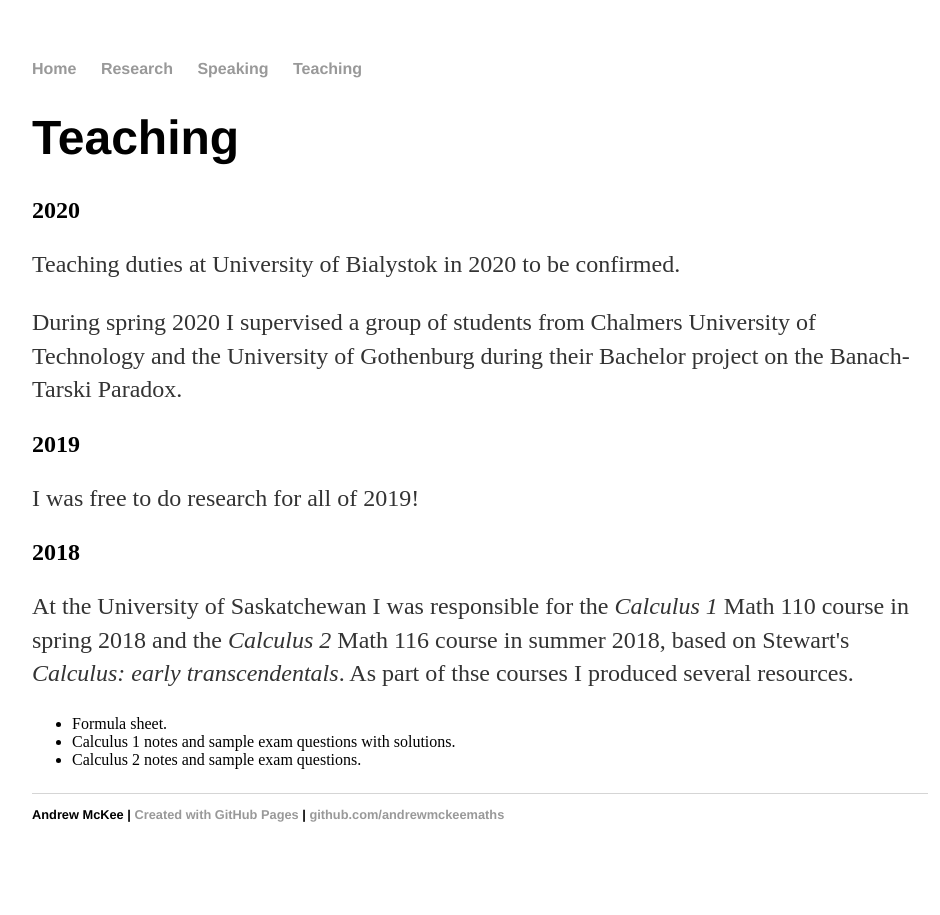
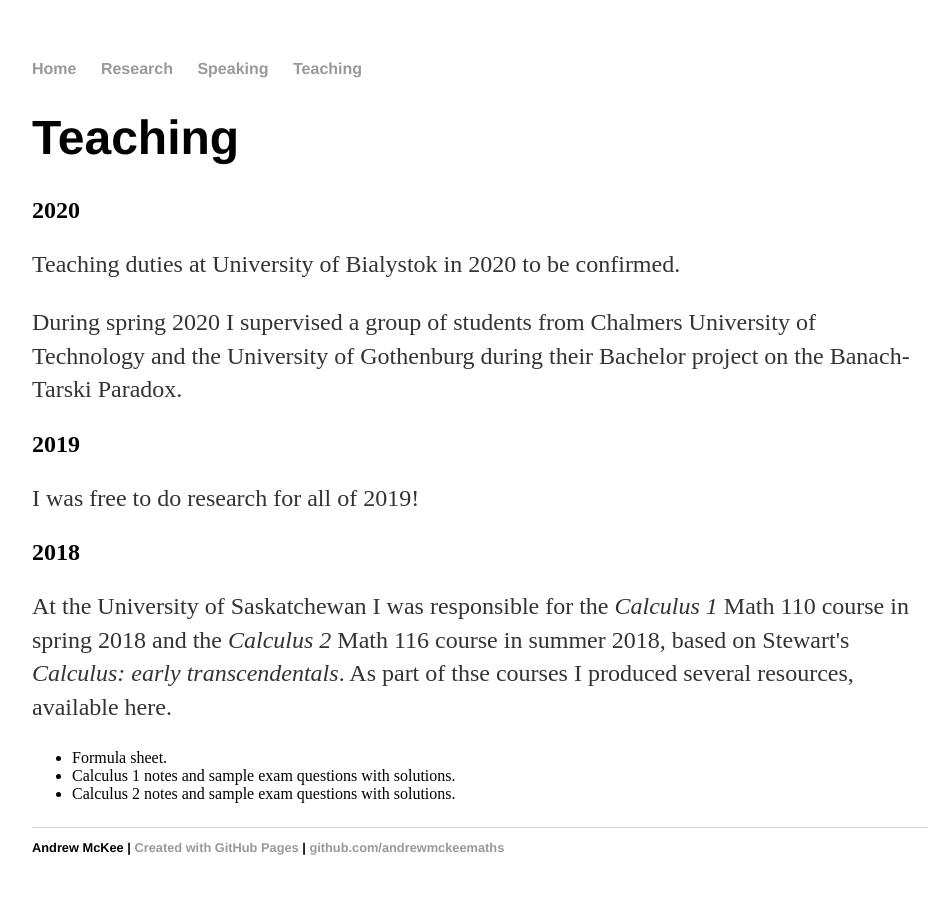
Before and after one commit to andrewmckeemaths/andrewmckeemaths.github.io, a Jekyll site: the page built from teaching/index.html, in a window 1280 px wide. Shown: the whole page, without its empty margins (160-1100 px from the left). Built offline with Jekyll 4.4.1, drawn with Linux system fonts in a browser that asks for light colours.

Commit message:
Update index.html

```diff
--- a/teaching/index.html
+++ b/teaching/index.html
@@ -17,10 +17,10 @@
 
 <h2>2018</h2>
 
-<p>At the University of Saskatchewan I was responsible for the <em>Calculus 1</em> Math 110 course in spring 2018 and the <em>Calculus 2</em> Math 116 course in summer 2018, based on Stewart's <em>Calculus: early transcendentals</em>. As part of thse courses I produced several resources.
+<p>At the University of Saskatchewan I was responsible for the <em>Calculus 1</em> Math 110 course in spring 2018 and the <em>Calculus 2</em> Math 116 course in summer 2018, based on Stewart's <em>Calculus: early transcendentals</em>. As part of thse courses I produced several resources, available here.
   <ul>
     <li>Formula sheet.</li>
     <li>Calculus 1 notes and sample exam questions with solutions.</li>
-    <li>Calculus 2 notes and sample exam questions.</li>
+    <li>Calculus 2 notes and sample exam questions with solutions.</li>
   </ul>
 </p>
```
